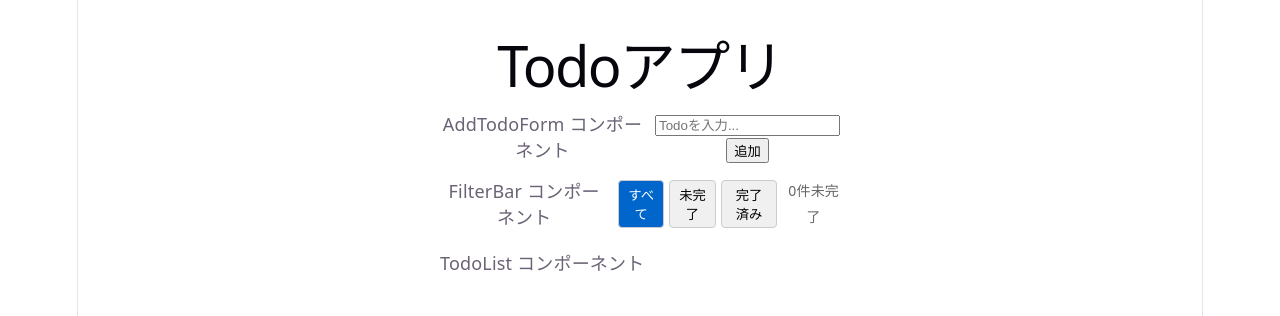
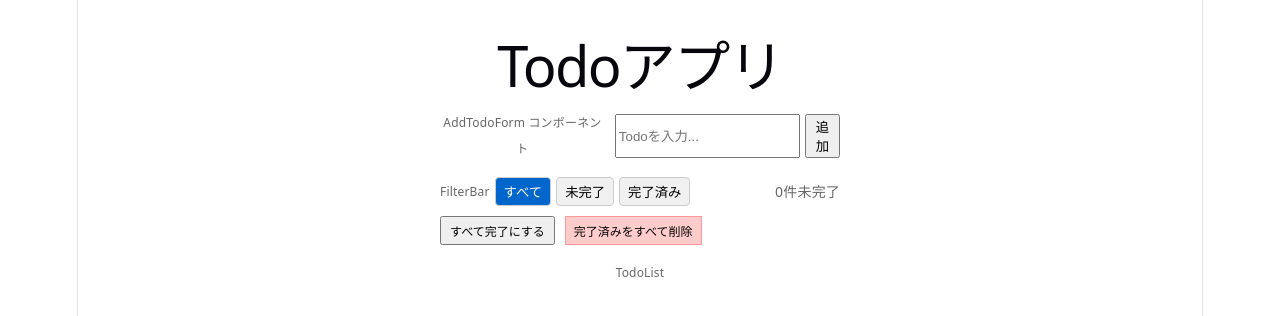
Before and after one commit to m-masukawa/reactToDo, a React (Vite) app: page / in a window 1280 px wide. Shown: the top 316 px of the page. Built offline with nearby package versions, Linux system fonts and the light colour scheme.

Commit message:
feat: 発展：バリデーション・ローカルストレージ・編集・一括操作・カスタムフック化完了

```diff
--- a/src/App.jsx
+++ b/src/App.jsx
@@ -1,72 +1,56 @@
-// src/App.jsx
 import { useState } from "react";
+import { useTodos } from "./hooks/useTodos";
 import AddTodoForm from "./components/AddTodoForm";
 import TodoList from "./components/TodoList";
 import FilterBar from "./components/FilterBar";
 
 function App() {
-  const [todos, setTodos] = useState([]);
+  const {
+    todos,
+    addTodo,
+    deleteTodo,
+    toggleTodo,
+    updateTodoText,
+    completeAllTodos,
+    clearCompletedTodos,
+  } = useTodos();
+
   const [inputText, setInputText] = useState("");
   const [filter, setFilter] = useState("all");
 
-  // Todo追加
-  const handleAddTodo = () => {
-    if (inputText.trim() === "") return;
-
-    const newTodo = {
-      id: Date.now(),
-      text: inputText,
-      completed: false,
-    };
-
-    setTodos([...todos, newTodo]);
-    setInputText("");
-  };
-
-  // Todo削除
-  const handleDeleteTodo = (id) => {
-    setTodos(todos.filter((todo) => todo.id !== id));
-  };
-
-  // Todo完了
-  const handleToggleTodo = (id) => {
-    setTodos(
-      todos.map((todo) =>
-        todo.id === id ? { ...todo, completed: !todo.completed } : todo
-      )
-    );
-  };
-
-  // Todoを絞り込む
+  // フィルタリング処理
   const filteredTodos = todos.filter((todo) => {
-    if (filter === "active") return !todo.completed;   // 未完了
-    if (filter === "completed") return todo.completed; // 完了済み
-    return true; // すべて
+    if (filter === "active") return !todo.completed;
+    if (filter === "completed") return todo.completed;
+    return true;
   });
 
-  // 未完了のTodo件数
+  // 未完了件数
   const activeCount = todos.filter((todo) => !todo.completed).length;
 
   return (
     <div className="app" style={{ padding: "20px", maxWidth: "400px", margin: "0 auto" }}>
       <h1>Todoアプリ</h1>
+
       <AddTodoForm
         inputText={inputText}
         onInputChange={setInputText}
-        onAddTodo={handleAddTodo}
+        onAddTodo={() => addTodo(inputText)}
       />
 
-      {/* フィルタ */}
       <FilterBar
         currentFilter={filter}
         onFilterChange={setFilter}
         activeCount={activeCount}
+        onCompleteAll={completeAllTodos}
+        onClearCompleted={clearCompletedTodos}
       />
 
       <TodoList
         todos={filteredTodos}
-        onToggle={handleToggleTodo}
-        onDelete={handleDeleteTodo}
+        onToggle={toggleTodo}
+        onDelete={deleteTodo}
+        onUpdateText={updateTodoText}
       />
     </div>
   );
--- a/src/components/AddTodoForm.jsx
+++ b/src/components/AddTodoForm.jsx
@@ -1,25 +1,44 @@
 // ToDo追加
+
+import { useState } from "react";
+
 function AddTodoForm({ inputText, onInputChange, onAddTodo }) {
+  // エラーメッセージ用
+  const [error, setError] = useState("");
+
   const handleSubmit = (e) => {
     e.preventDefault();
+
+    // バリデーション
+    if (inputText.trim() === "") {
+      setError("タスクを入力してください！"); // エラー
+      return;
+    }
+
+    setError(""); // エラーをクリア
     onAddTodo();
   };
 
   return (
-
+    <div style={{ display: "flex", flexDirection: "column", gap: "5px", marginBottom: "15px" }}>
       <div style={{ display: "flex", gap: "10px", alignItems: "center" }}>
-
-    <div>AddTodoForm コンポーネント</div>
-        <form onSubmit={handleSubmit}>
+        <div style={{ fontSize: "12px", color: "#666" }}>AddTodoForm コンポーネント</div>
+        <form onSubmit={handleSubmit} style={{ display: "flex", gap: "5px" }}>
           <input
             type="text"
             value={inputText}
-        onChange={(e) => onInputChange(e.target.value)}
-        placeholder="Todoを入力..." //薄い文字
+            onChange={(e) => {
+              onInputChange(e.target.value);
+              if (e.target.value.trim() !== "") setError(""); // エラーを消す
+            }}
+            placeholder="Todoを入力..."
           />
           <button type="submit">追加</button>
         </form>
       </div>
+      {error && <span style={{ color: "red", fontSize: "12px", marginLeft: "155px" }}>{error}</span>}
+    </div>
   );
 }
+
 export default AddTodoForm;
--- a/src/components/FilterBar.jsx
+++ b/src/components/FilterBar.jsx
@@ -1,20 +1,15 @@
-// src/components/FilterBar.jsx
 const FILTERS = [
   { value: "all", label: "すべて" },
   { value: "active", label: "未完了" },
   { value: "completed", label: "完了済み" },
 ];
 
-function FilterBar({ currentFilter, onFilterChange, activeCount }) {
+function FilterBar({ currentFilter, onFilterChange, activeCount, onCompleteAll, onClearCompleted }) {
   return (
-
-
-    <div style={{ display: "flex", gap: "10px", alignItems: "center" }}>
-
-    <div> FilterBar コンポーネント</div>
-
-    <div style={{ display: "flex", alignItems: "center", justifyDelta: "space-between", gap: "10px", margin: "15px 0" }}>
-      <div style={{ display: "flex", gap: "5px" }}>
+    <div style={{ display: "flex", flexDirection: "column", gap: "10px", margin: "15px 0" }}>
+      <div style={{ display: "flex", alignItems: "center", justifyContent: "space-between", gap: "10px" }}>
+        <div style={{ display: "flex", gap: "5px", alignItems: "center" }}>
+          <div style={{ fontSize: "12px", color: "#666" }}>FilterBar</div>
           {FILTERS.map(({ value, label }) => (
             <button
               key={value}
@@ -35,6 +30,15 @@ function FilterBar({ currentFilter, onFilterChange, activeCount }) {
         </div>
         <span style={{ fontSize: "14px", color: "#666" }}>{activeCount}件未完了</span>
       </div>
+
+      <div style={{ display: "flex", gap: "10px" }}>
+        <button onClick={onCompleteAll} style={{ padding: "4px 8px", cursor: "pointer", fontSize: "12px" }}>
+          すべて完了にする
+        </button>
+        <button onClick={onClearCompleted} style={{ padding: "4px 8px", cursor: "pointer", fontSize: "12px", backgroundColor: "#ffcccc", border: "1px solid #ff9999" }}>
+          完了済みをすべて削除
+        </button>
+      </div>
     </div>
   );
 }
--- a/src/components/TodoItem.jsx
+++ b/src/components/TodoItem.jsx
@@ -1,25 +1,51 @@
-// チェックボックスと取り消し線
-function TodoItem({ todo, onToggle, onDelete }) {
+import { useState } from "react";
+
+function TodoItem({ todo, onToggle, onDelete, onUpdateText }) {
+  // 編集モードかどうか
+  const [isEditing, setIsEditing] = useState(false);
+  // 編集中
+  const [editText, setEditText] = useState(todo.text);
+
+  const handleSave = () => {
+    if (editText.trim() === "") return;
+    onUpdateText(todo.id, editText); // 文字を更新
+    setIsEditing(false); // 編集モードを終了
+  };
+
   return (
-
-    <div style={{ display: "flex", gap: "10px", alignItems: "center" }}>
-
-    <div>  TodoItem コンポーネント</div>
     <li style={{ display: "flex", alignItems: "center", gap: "10px", margin: "5px 0" }}>
+        <div style={{ fontSize: "12px", color: "#666", marginBottom: "5px" }}>TodoItem</div>
       <input
         type="checkbox"
         checked={todo.completed}
         onChange={() => onToggle(todo.id)}
       />
+
+      {isEditing ? (
+        <>
+          <input
+            type="text"
+            value={editText}
+            onChange={(e) => setEditText(e.target.value)}
+            style={{ padding: "2px 5px" }}
+          />
+          <button onClick={handleSave}>保存</button>
+          <button onClick={() => setIsEditing(false)}>キャンセル</button>
+        </>
+      ) : (
+        <>
           <span style={{
             textDecoration: todo.completed ? "line-through" : "none",
-        color: todo.completed ? "#aaa" : "inherit"
+            color: todo.completed ? "#aaa" : "inherit",
+            flex: 1
           }}>
             {todo.text}
           </span>
+          <button onClick={() => setIsEditing(true)}>編集</button>
           <button onClick={() => onDelete(todo.id)}>削除</button>
+        </>
+      )}
     </li>
-    </div>
   );
 }
 
--- a/src/components/TodoList.jsx
+++ b/src/components/TodoList.jsx
@@ -1,13 +1,9 @@
-// リスト
 import TodoItem from "./TodoItem";
 
-function TodoList({ todos, onToggle, onDelete }) {
+function TodoList({ todos, onToggle, onDelete, onUpdateText }) {
   return (
-
-<div style={{ display: "flex", gap: "10px", alignItems: "center" }}>
-
-    <div>TodoList コンポーネント</div>
-
+    <div>
+      <div style={{ fontSize: "12px", color: "#666", marginBottom: "5px" }}>TodoList</div>
       <ul style={{ listStyle: "none", padding: 0 }}>
         {todos.map((todo) => (
           <TodoItem
@@ -15,10 +11,12 @@ function TodoList({ todos, onToggle, onDelete }) {
             todo={todo}
             onToggle={onToggle}
             onDelete={onDelete}
+            onUpdateText={onUpdateText} // 🌟 ここを追加
           />
         ))}
       </ul>
     </div>
   );
 }
+
 export default TodoList;
--- /dev/null
+++ b/src/hooks/useTodos.js
@@ -0,0 +1,67 @@
+import { useState, useEffect } from "react";
+
+export function useTodos() {
+  // ローカルストレージの読み込み
+  const [todos, setTodos] = useState(() => {
+    const savedTodos = localStorage.getItem("react-todo-app:todos");
+    return savedTodos ? JSON.parse(savedTodos) : [];
+  });
+
+  // ローカルストレージへ保存
+  useEffect(() => {
+    localStorage.setItem("react-todo-app:todos", JSON.stringify(todos));
+  }, [todos]);
+
+  // 追加
+  const addTodo = (text) => {
+    const newTodo = {
+      id: Date.now(),
+      text: text,
+      completed: false,
+    };
+    setTodos([...todos, newTodo]);
+  };
+
+  // 削除
+  const deleteTodo = (id) => {
+    setTodos(todos.filter((todo) => todo.id !== id));
+  };
+
+  // 完了
+  const toggleTodo = (id) => {
+    setTodos(
+      todos.map((todo) =>
+        todo.id === id ? { ...todo, completed: !todo.completed } : todo
+      )
+    );
+  };
+
+  // テキスト編集
+  const updateTodoText = (id, newText) => {
+    setTodos(
+      todos.map((todo) =>
+        todo.id === id ? { ...todo, text: newText } : todo
+      )
+    );
+  };
+
+  // すべて完了
+  const completeAllTodos = () => {
+    setTodos(todos.map((todo) => ({ ...todo, completed: true })));
+  };
+
+  // 完了済み削除
+  const clearCompletedTodos = () => {
+    setTodos(todos.filter((todo) => !todo.completed));
+  };
+
+  return {
+    todos,
+    addTodo,
+    deleteTodo,
+    toggleTodo,
+    updateTodoText,
+    completeAllTodos,
+    clearCompletedTodos,
+  };
+}
```
Also changed, not shown: 1 other file (tests, documents, lock files or other folders). Lines whose indentation alone changed are shown as unchanged.
